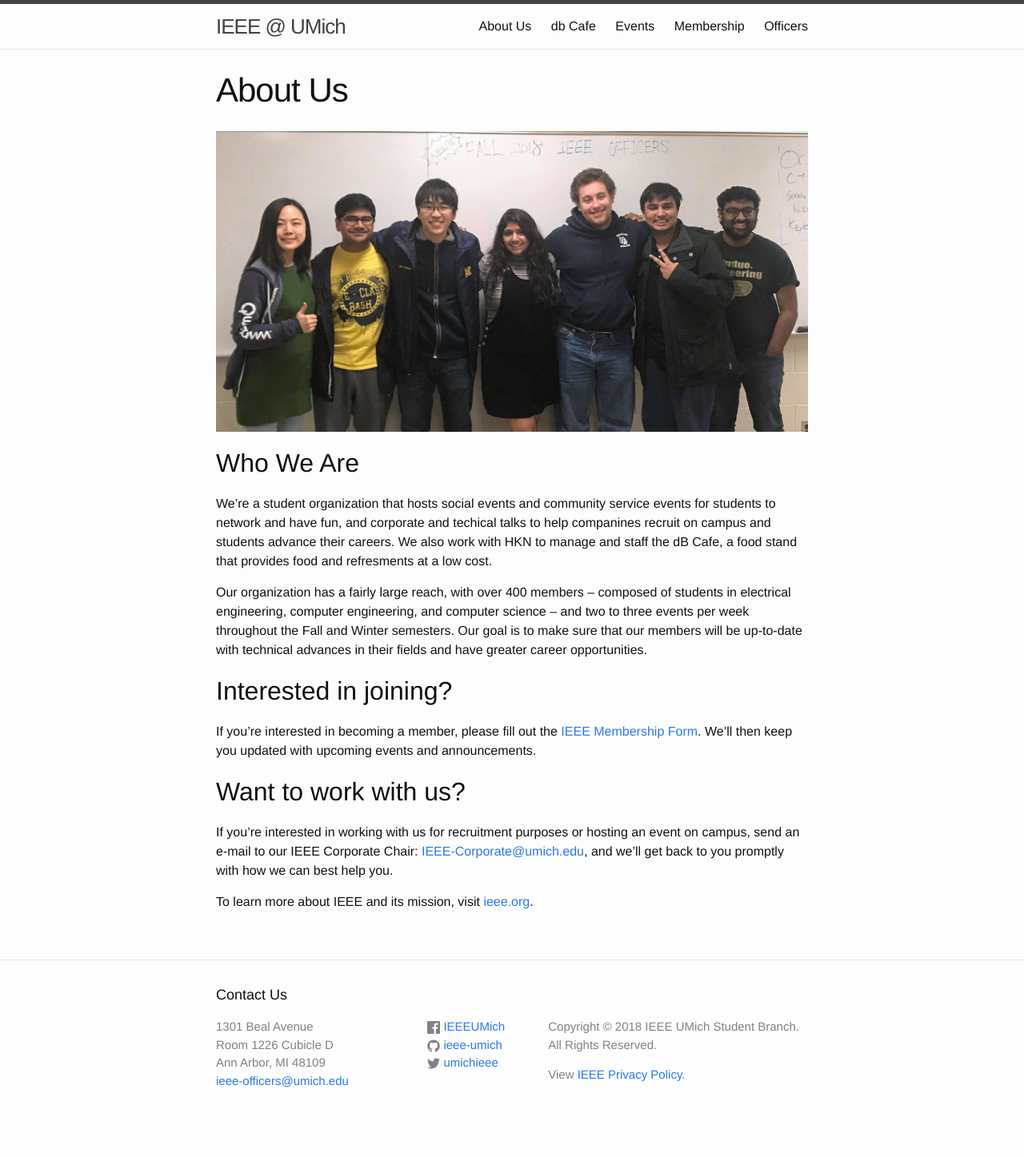
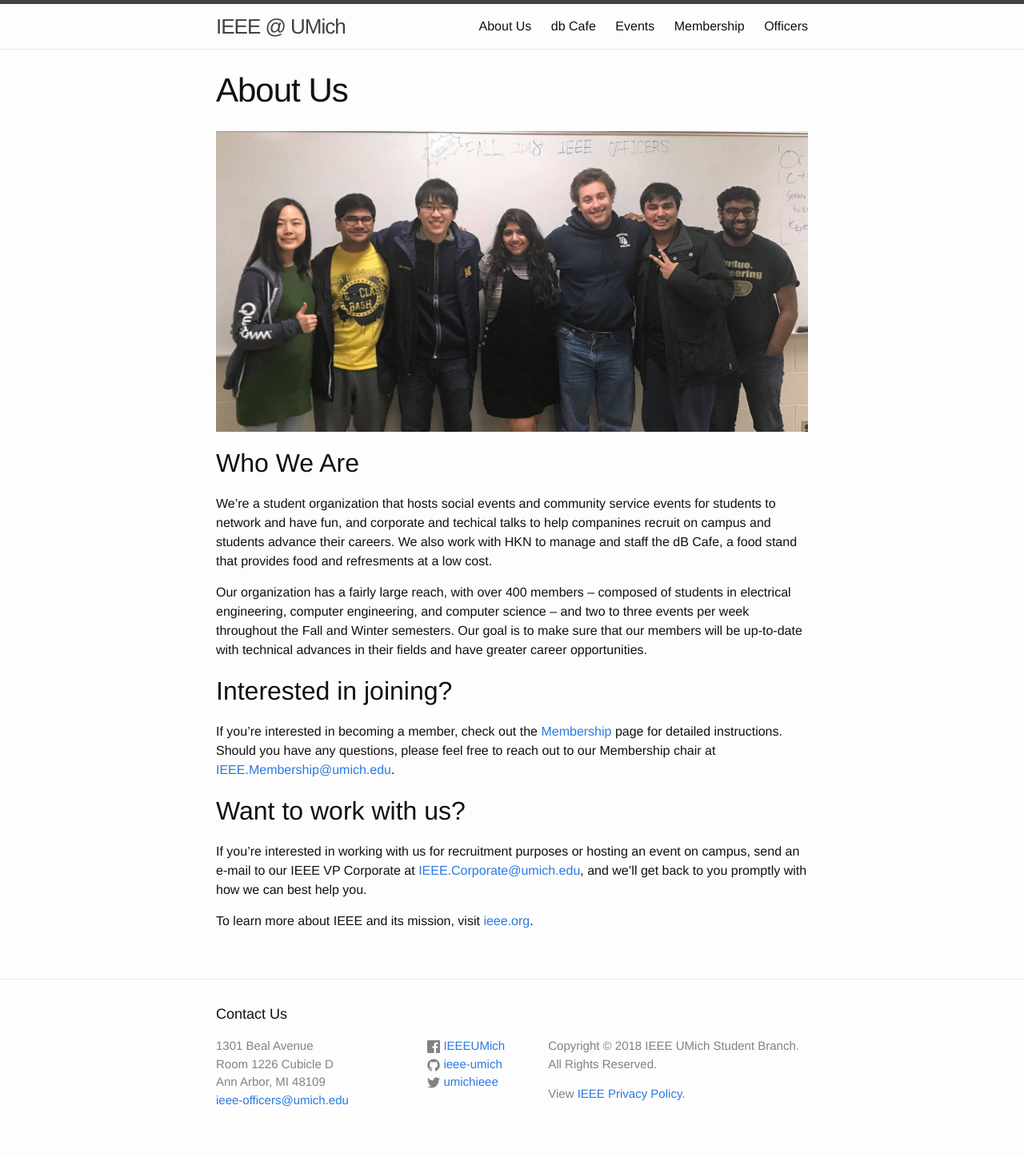
Before and after one commit to ieee-umich/ieee-website, a Jekyll site: the page built from about.md, in a window 1280 px wide. Shown: the whole page at 80% size. Built offline with Jekyll 4.4.1, drawn with Linux system fonts in a browser that asks for light colours; comment, search, counter and statistics services are not loaded; before the commit the page ends 1423 px from its top, so only the background shows below that.

Commit message:
MOD: Updated info on About page

```diff
--- a/about.md
+++ b/about.md
@@ -15,11 +15,11 @@
 
 ## Interested in joining?
 
-If you're interested in becoming a member, please fill out the [IEEE Membership Form](http://goo.gl/forms/1BWevBzmrV). We'll then keep you updated with upcoming events and announcements.
+If you're interested in becoming a member, check out the [Membership](http://ieee-umich.github.io/ieee-website/membership/) page for detailed instructions. Should you have any questions, please feel free to reach out to our Membership chair at [IEEE.Membership@umich.edu](mailto:IEEE.Membership@umich.edu).
 
 ## Want to work with us?
 
-If you're interested in working with us for recruitment purposes or hosting an event on campus, send an e-mail to our IEEE Corporate Chair: [IEEE-Corporate@umich.edu](mailto:IEEE-Corporate@umich.edu), and we'll get back to you promptly with how we can best help you.
+If you're interested in working with us for recruitment purposes or hosting an event on campus, send an e-mail to our IEEE VP Corporate at  [IEEE.Corporate@umich.edu](mailto:IEEE.Corporate@umich.edu), and we'll get back to you promptly with how we can best help you.
 
 
 To learn more about IEEE and its mission, visit [ieee.org](http://www.ieee.org).
```
